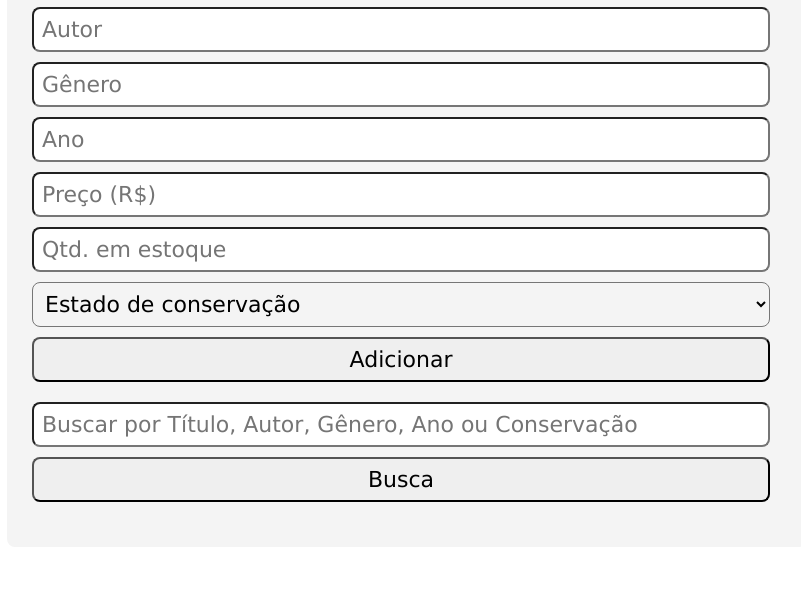
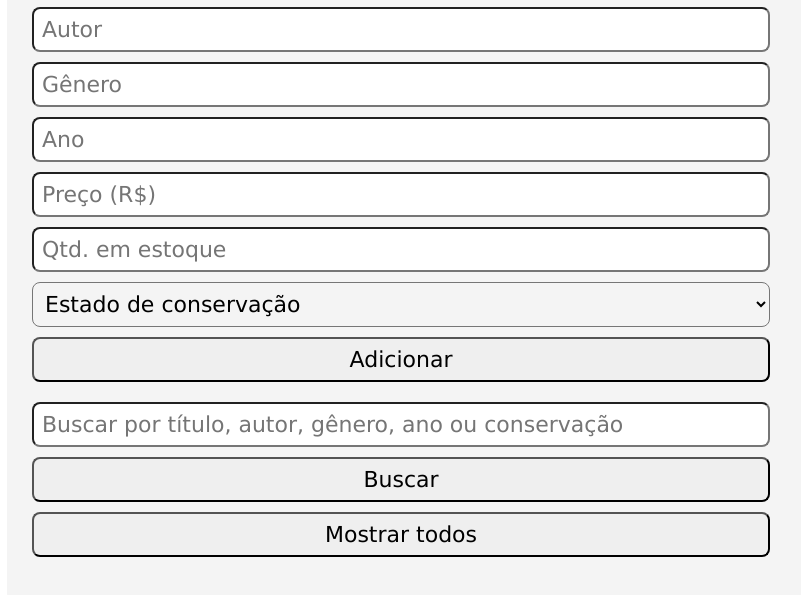
Before and after one commit to Nandofcam/MyBookList.js, a plain HTML site: page index.html in a window 1280 px wide. Shown: the part 131-726 px from the top of the page, without its empty margins (233-1034 px from the left). Drawn offline with Linux system fonts and the light colour scheme.

Commit message:
Add files via upload

```diff
--- a/index.html
+++ b/index.html
@@ -1,39 +1,42 @@
 <!DOCTYPE html>
-<html lang="pt-br">
+<html lang="pt-BR">
 <head>
     <meta charset="UTF-8">
-    <meta http-equiv="X-UA-Compatible" content="IE=edge">
     <meta name="viewport" content="width=device-width, initial-scale=1.0">
     <title>MyBookList</title>
     <link rel="stylesheet" href="style.css">
 </head>
 <body>
-    <div class="container">
+    <main class="container">
         <h1>MyBookList</h1>
-        <div class="form-cadastro">
-            <input type="text" id="titulo" placeholder="Título">
-            <input type="text" id="autor" placeholder="Autor">
-            <input type="text" id="genero" placeholder="Gênero">
-            <input type="text" id="ano" placeholder="Ano">
-            <input type="number" id="preco" placeholder="Preço (R$)" min="0" step="0.01"> <!-- Permitir preços em centavos -->
-            <input type="number" id="quantidade" placeholder="Qtd. em estoque" min="0" step="1"> <!-- Permitir somente quantidades inteias -->
-            <select name="Situação" id="situacao">
-                <option value="Conservacao">Estado de conservação</option>
+
+        <section class="form-cadastro" aria-label="Cadastro de livro">
+            <input type="text" id="titulo" placeholder="Título" aria-label="Título" required>
+            <input type="text" id="autor" placeholder="Autor" aria-label="Autor" required>
+            <input type="text" id="genero" placeholder="Gênero" aria-label="Gênero" required>
+            <input type="number" id="ano" placeholder="Ano" aria-label="Ano" min="1" max="9999" step="1" required>
+            <input type="number" id="preco" placeholder="Preço (R$)" aria-label="Preço (R$)" min="0" step="0.01" required>
+            <input type="number" id="quantidade" placeholder="Qtd. em estoque" aria-label="Quantidade em estoque" min="0" step="1" required>
+
+            <select id="situacao" name="situacao" aria-label="Estado de conservação" required>
+                <option value="" selected disabled>Estado de conservação</option>
                 <option value="Novo">Novo - Lacrado</option>
                 <option value="Muito Bom">Muito bom - Pouquíssimos sinais de manuseio</option>
                 <option value="Bom">Bom - Sinais normais de uso, bem conservado</option>
                 <option value="Regular">Regular - Desgastes mais perceptíveis, mas em condições de leitura</option>
             </select>
-            <button onclick="addBook()">Adicionar</button>
-        </div>
+            <button type="button" id="btn-adicionar">Adicionar</button>
+        </section>
 
-        <div class="form-busca">
-            <input type="text" id="termo-busca" placeholder="Buscar por Título, Autor, Gênero, Ano ou Conservação">
-            <button onclick="buscarLivro()">Busca</button>
-        </div>
+        <section class="form-busca" aria-label="Busca de livros">
+            <input type="search" id="termo-busca" placeholder="Buscar por título, autor, gênero, ano ou conservação" aria-label="Buscar livros">
+            <button type="button" id="btn-buscar">Buscar</button>
+            <button type="button" id="btn-limpar-busca" class="secondary">Mostrar todos</button>
+        </section>
 
+        <p id="mensagem" role="status" aria-live="polite"></p>
         <div id="catalogo"></div>
-    </div>
+    </main>
 
     <script src="script.js"></script>
 </body>
```
